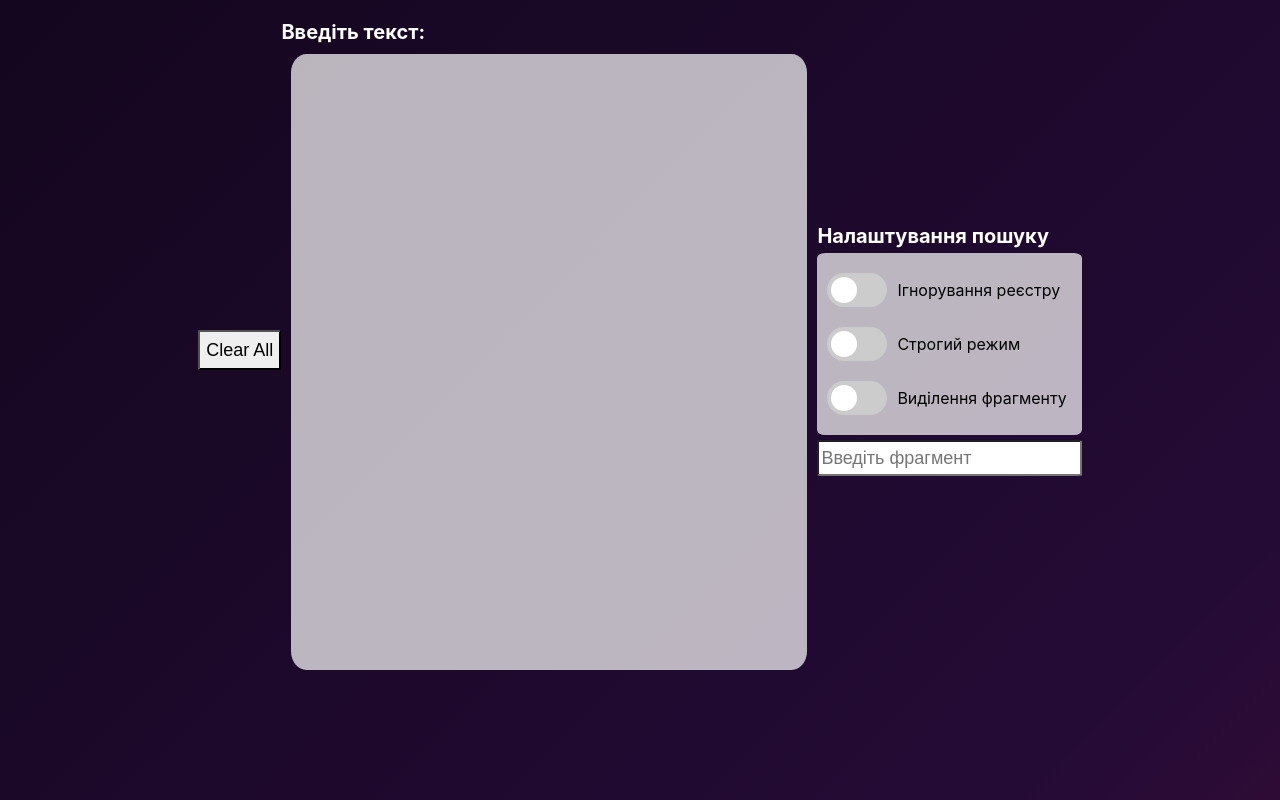
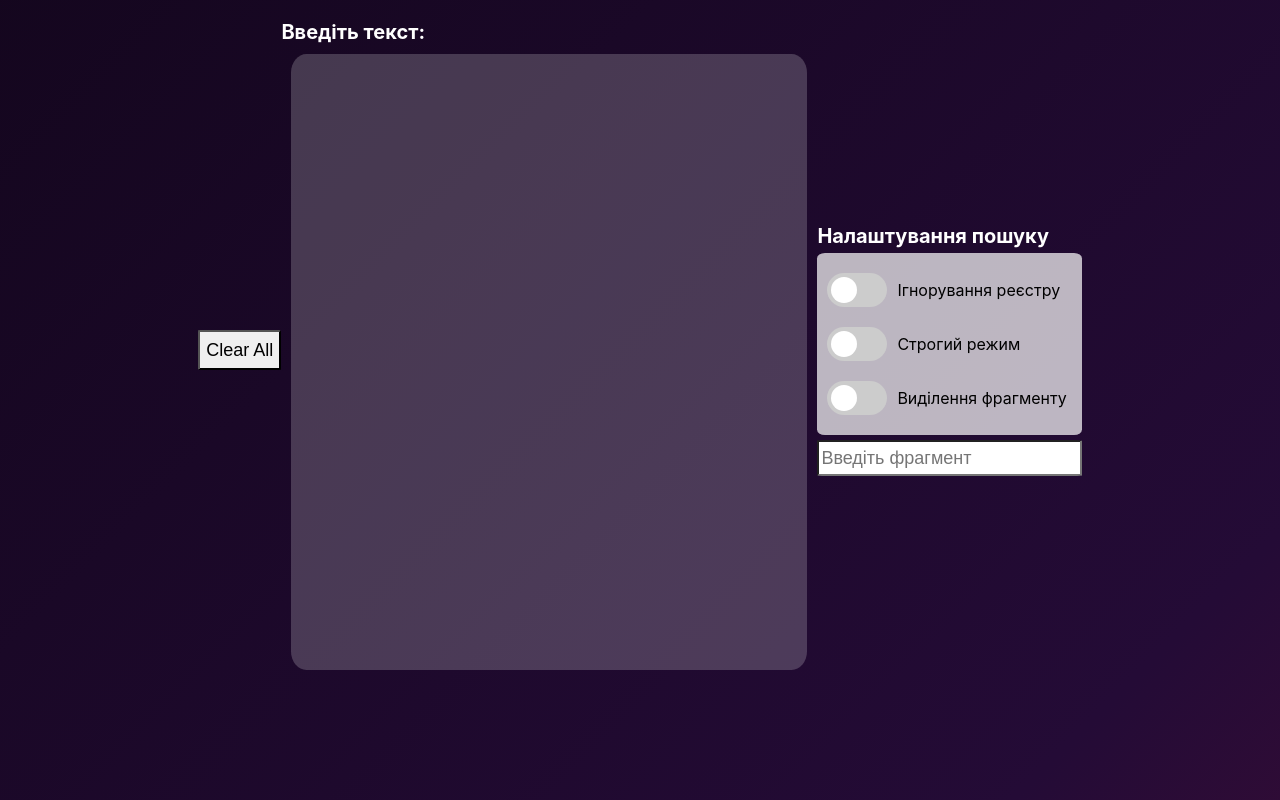
Before and after one commit to Stanislav-Vyhnan/coursework, a React (Create React App) app: page / in a window 1280 px wide. Built offline with nearby package versions, Linux system fonts and the light colour scheme.

Commit message:
Almost done

```diff
--- a/src/components/FragmentTxt/index.jsx
+++ b/src/components/FragmentTxt/index.jsx
@@ -3,6 +3,7 @@ import './index.scss';
 
 const FragmentTxt = React.forwardRef(({ func }, ref) => {
     const [search, reset] = func;
+
     return (
         <input
             placeholder="Введіть фрагмент"
--- a/src/components/InputText/index.jsx
+++ b/src/components/InputText/index.jsx
@@ -1,7 +1,12 @@
 import React from 'react';
 import './index.scss';
 const InputText = React.forwardRef(({ func, focus }, ref) => {
-    const [focusOn, focusOff] = focus;
+    const focusOn = () => {
+        focus(true);
+    };
+    const focusOff = () => {
+        focus(false);
+    };
     return (
         <div
             id="inputTxt"
--- a/src/components/InputText/index.scss
+++ b/src/components/InputText/index.scss
@@ -1,7 +1,7 @@
-$background-color: rgba(255, 255, 255, 0.7);
-$fragment-color: red;
-$text-color: black;
-$sentence-color: purple;
+$background-color: rgba(255, 255, 255, 0.2);
+$fragment-color: black;
+$text-color: white;
+$sentence-color: rgb(36, 255, 24);
 
 .writeTxt {
     max-width: 500px;
@@ -19,6 +19,11 @@ $sentence-color: purple;
         color: $sentence-color;
     }
     #fragment {
-        color: $fragment-color;
+        color: red;
+        text-shadow: $fragment-color 1px 1px 0, $fragment-color -1px -1px 0,
+            $fragment-color -1px 1px 0, $fragment-color 1px -1px 0;
+    }
+    #hide {
+        color: rgba(255, 255, 255, 0);
     }
 }
--- a/src/components/Main/checkRef.js
+++ b/src/components/Main/checkRef.js
@@ -19,7 +19,9 @@ export default function checkRef(org, frag, ref) {
     } else {
         result = selection(org, regExp);
     }
-    return org.length === result.length ? org : `<span>${result}</span>`;
+    return org.length === result.length
+        ? `<span id="hide">${org}</span>`
+        : `<span>${result}</span>`;
 }
 
 const selection = (str, regex) => {
--- a/src/components/Main/index.jsx
+++ b/src/components/Main/index.jsx
@@ -11,6 +11,7 @@ export default function WriteTxt() {
     const fragmentRef = useRef(null);
 
     const [clearCheck, setClear] = useState(0);
+
     const [inputFocus, setFocus] = useState(false);
 
     const regRef = useRef(false);
@@ -33,15 +34,9 @@ export default function WriteTxt() {
         }
     }, [clearCheck]);
 
-    const focusOn = () => {
-        setFocus(true);
-    };
-    const focusOff = () => {
-        setFocus(false);
-    };
-
     const search = () => {
         if (inputFocus) return;
+
         const refChecked = [
             regRef.current.checked,
             strictRef.current.checked,
@@ -105,11 +100,7 @@ export default function WriteTxt() {
             <button onClick={clear}>Clear All</button>
             <div>
                 <b>Введіть текст:</b>
-                <InputText
-                    ref={textRef}
-                    func={setLocalText}
-                    focus={[focusOn, focusOff]}
-                />
+                <InputText ref={textRef} func={setLocalText} focus={setFocus} />
             </div>
             <div className="serch" onMouseLeave={reset} onMouseEnter={search}>
                 <b>Налаштування пошуку</b>
```
